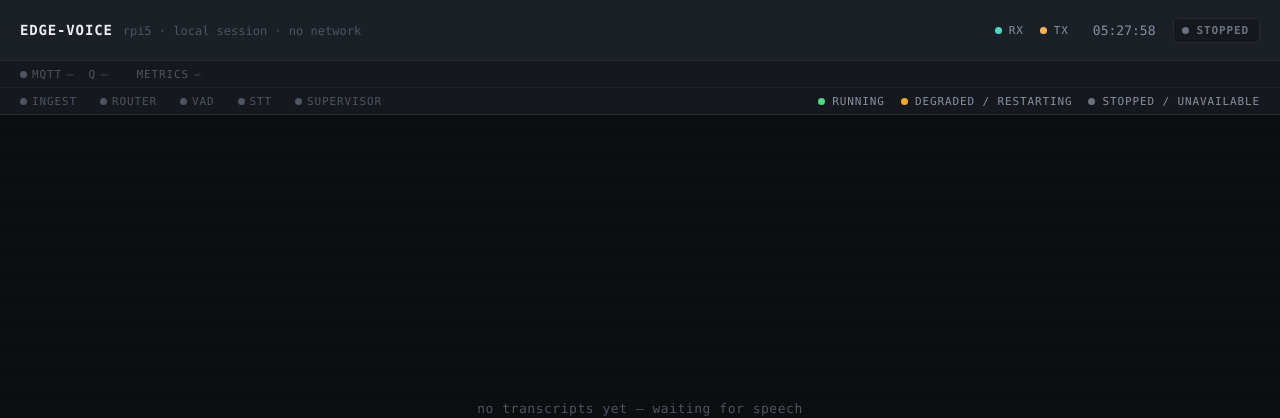
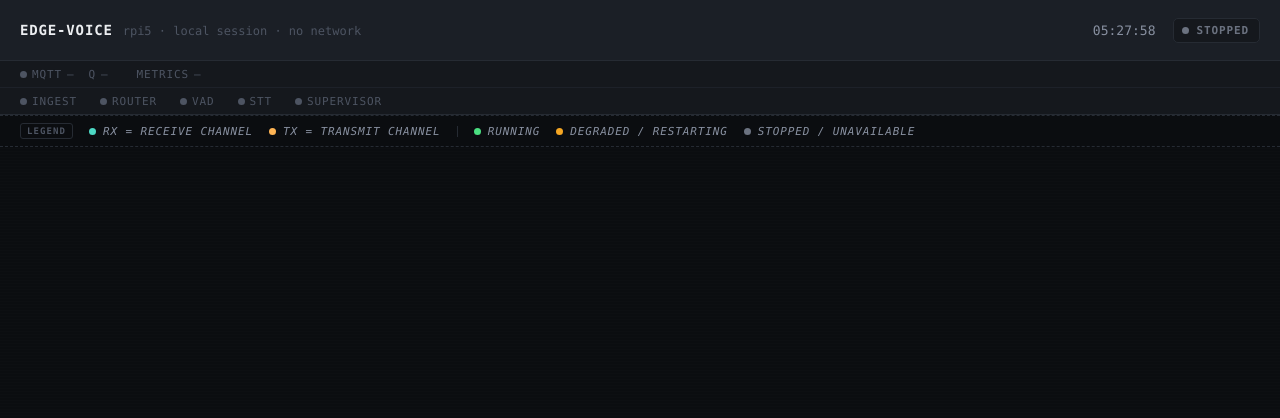
Before and after one commit to Michae1Park/edge-voice, a FastAPI app: page / in a window 1280 px wide. Shown: the top 418 px of the page. Run offline with FastAPI, Linux system fonts and the light colour scheme; data that the repository does not hold is empty.

Commit message:
feat(webui): clarify rx/tx freshness labels and consolidate legends into their own bar

```diff
--- a/src/edge_voice/webui/templates/console.html
+++ b/src/edge_voice/webui/templates/console.html
@@ -103,12 +103,6 @@
     text-overflow: ellipsis;
   }
 
-  .legend-group {
-    display: flex;
-    gap: 16px;
-    margin-left: auto;
-  }
-
   .legend {
     display: flex;
     align-items: center;
@@ -123,6 +117,9 @@
     display: flex;
     align-items: center;
     gap: 18px;
+    /* legend-group used to hold this margin and push .right to the edge;
+       now that the legends live in their own bar, .right carries it. */
+    margin-left: auto;
   }
 
   .clock {
@@ -223,6 +220,14 @@
   .chip.warn .dot { background: var(--degraded); }
   .chip .val { color: var(--ink); }
   .chip.dim .val, .chip.warn .val { color: inherit; }
+  /* Static qualifier word (e.g. "silent") in front of a chip's value, so a
+     bare number like rx/tx's freshness reading isn't left to speak for
+     itself -- same lower-case/no-tracking treatment as .mod-lat. */
+  .chip-note {
+    color: var(--ink-faint);
+    text-transform: none;
+    letter-spacing: 0;
+  }
 
   /* Second strip: one chip per pipeline module. State comes from `workers`
      (always live); latency from `latencies` (last metrics tick, so it can be
@@ -390,13 +395,47 @@
   }
   .jump[hidden] { display: none; }
 
-  /* ── color legend ───────────────────────────────────── */
-  /* Static key for the dot colors used on the module chips, living in the
-     same status strip they describe -- kiosk has no mouse, so this stays
-     visible rather than living behind a hover/tap affordance. */
+  /* ── legend ─────────────────────────────────────────── */
+  /* Static key for the rx/tx and module-state dot colors, deliberately
+     pulled out of the .strip rows above and given its own bar so it never
+     reads as another line of live data. Dashed borders (vs. the strips'
+     solid ones), italics, and an explicit "LEGEND" tag are all doing that
+     same one job. Kiosk has no mouse, so this stays visible rather than
+     living behind a hover/tap affordance. */
 
-  .strip.modules .legend-group {
-    margin-left: auto;
+  .legend-bar {
+    flex: 0 0 auto;
+    display: flex;
+    align-items: center;
+    flex-wrap: wrap;
+    gap: 16px;
+    row-gap: 4px;
+    padding: 7px 20px;
+    background: var(--bg);
+    border-top: 1px dashed var(--line);
+    border-bottom: 1px dashed var(--line);
+    font-style: italic;
+    z-index: 2;
+  }
+
+  .legend-tag {
+    flex: 0 0 auto;
+    font-style: normal;
+    font-weight: 700;
+    font-size: 9px;
+    letter-spacing: 0.12em;
+    text-transform: uppercase;
+    color: var(--ink-faint);
+    border: 1px solid var(--line);
+    border-radius: 3px;
+    padding: 2px 6px;
+  }
+
+  .legend-sep {
+    flex: 0 0 auto;
+    width: 1px;
+    height: 11px;
+    background: var(--line);
   }
 </style>
 </head>
@@ -407,10 +446,6 @@
     <div class="ident">
       <span class="ident-name">EDGE-VOICE</span>
       <span class="ident-sub">rpi5 · local session · no network</span>
-    </div>
-    <div class="legend-group">
-      <span class="legend"><span class="dot rx"></span>rx</span>
-      <span class="legend"><span class="dot tx"></span>tx</span>
     </div>
     <div class="right">
       <span class="clock" id="clock">--:--:--</span>
@@ -427,11 +462,16 @@
 
   <div class="strip modules">
     <span class="chip-group" id="modules"></span>
-    <span class="legend-group">
-      <span class="legend"><span class="dot" style="background:var(--live)"></span>running</span>
-      <span class="legend"><span class="dot" style="background:var(--degraded)"></span>degraded / restarting</span>
-      <span class="legend"><span class="dot" style="background:var(--stopped)"></span>stopped / unavailable</span>
-    </span>
+  </div>
+
+  <div class="legend-bar" role="note" aria-label="Legend -- static reference, not live data">
+    <span class="legend-tag">Legend</span>
+    <span class="legend"><span class="dot rx"></span>rx = receive channel</span>
+    <span class="legend"><span class="dot tx"></span>tx = transmit channel</span>
+    <span class="legend-sep"></span>
+    <span class="legend"><span class="dot" style="background:var(--live)"></span>running</span>
+    <span class="legend"><span class="dot" style="background:var(--degraded)"></span>degraded / restarting</span>
+    <span class="legend"><span class="dot" style="background:var(--stopped)"></span>stopped / unavailable</span>
   </div>
 
   <main class="feed" id="feed">
@@ -599,7 +639,8 @@
         if (!entry) {
           var chip = document.createElement("span");
           chip.className = "chip";
-          chip.innerHTML = '<span class="dot ' + id + '"></span>' + id + ' <span class="val"></span>';
+          chip.innerHTML = '<span class="dot ' + id + '"></span>' + id +
+            ' <span class="chip-note">silent</span> <span class="val"></span>';
           channelChips.appendChild(chip);
           entry = chanCache[id] = { chip: chip, val: chip.querySelector(".val") };
         }
```
